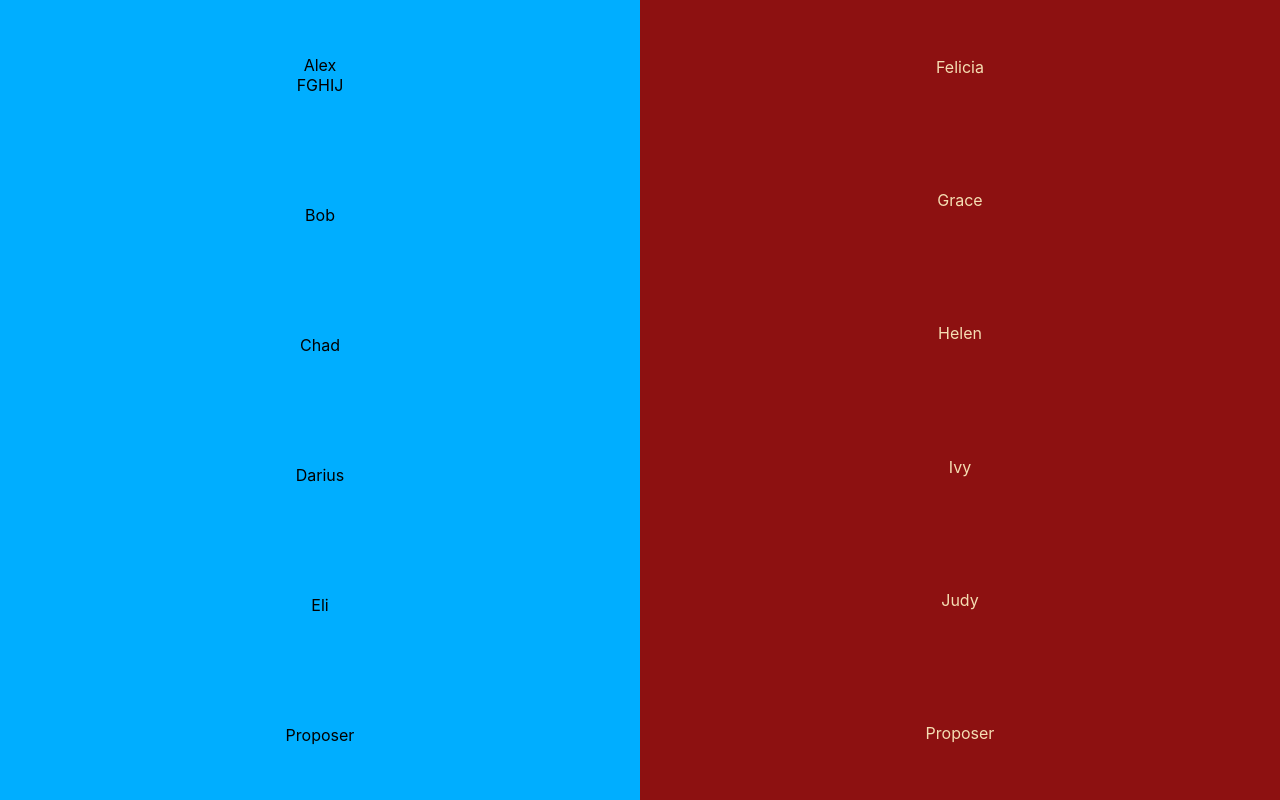
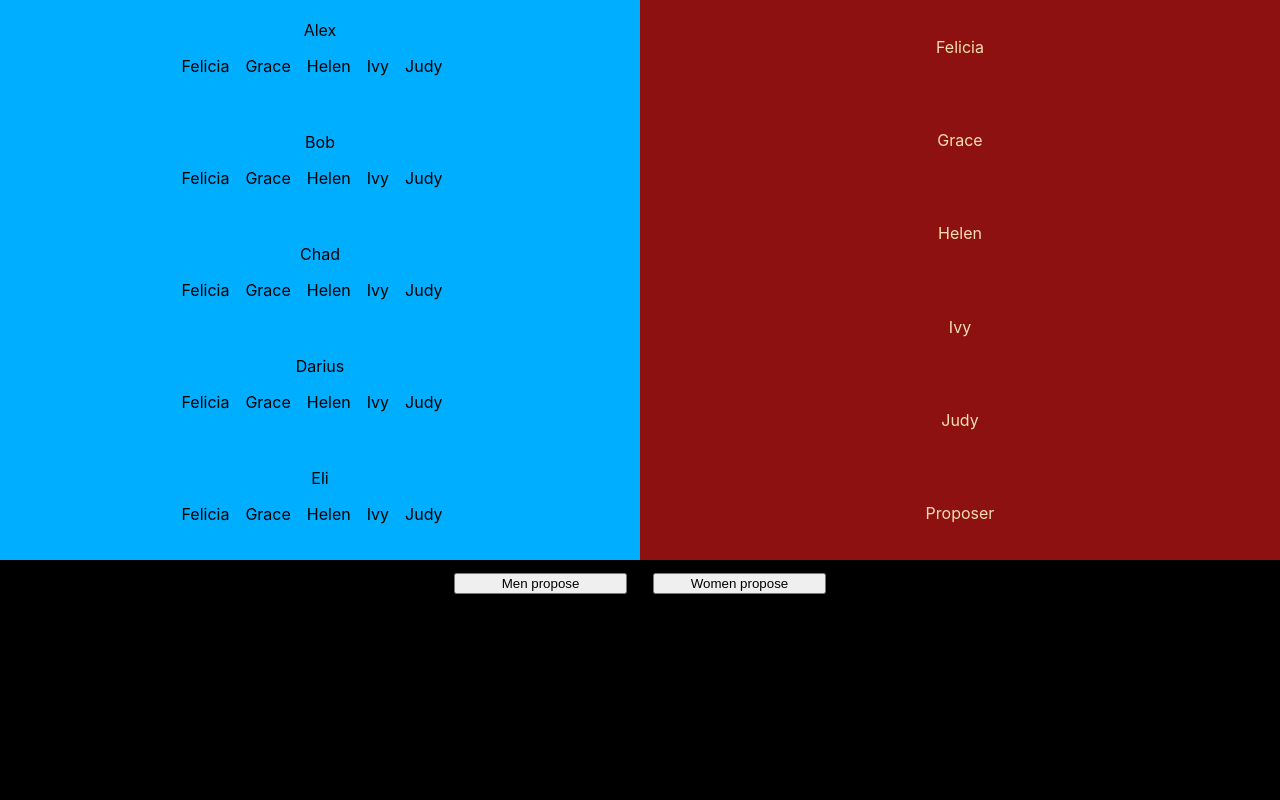
Before and after one commit to songchen1999/stable-matching-visual, a React (Create React App) app in the folder match/: page / in a window 1280 px wide. Built offline with nearby package versions, Linux system fonts and the light colour scheme.

Commit message:
more grid

```diff
--- a/match/src/App.css
+++ b/match/src/App.css
@@ -2,29 +2,46 @@
   text-align: center;
   height: 100vh;
   background-color: black;
-  display: flex;
-  flex-direction: row;
-  justify-content: space-between;
+
 }
 
-.Man {
+.Top {
+  height: 70%;
+  display: grid;
+  grid-template-columns: 1fr 1fr;
+  grid-template-areas: "MAN WOMAN"
+}
+
+button {
+  width: 13em;
+  margin: 1vw;
+
+}
+
+
+.Men {
   background-color: rgb(0, 174, 255);
   flex: 1 1 auto;
   display: flex;
   flex-direction: column;
   justify-content: space-around;
+  grid-area: MAN;
 }
 
-.Woman {
+.Women {
   background-color: rgb(141, 17, 17);
   flex: 1 1 auto;
   display: flex;
   flex-direction: column;
   justify-content: space-around;
   color: wheat;
+  grid-area: WOMAN;
 }
 
 .PreferList {
-  margin: 0%;
   padding-inline-start: 0px;
 }
+
+.PreferList li{
+  margin-right: 1em;
+}
--- a/match/src/App.js
+++ b/match/src/App.js
@@ -1,28 +1,27 @@
 import logo from './logo.svg';
 import './App.css';
+import Man from './Man';
+import React, { useState } from 'react';
 
 function App() {
+  const [ManData,SetManData] = useState(
+    [
+      ["Alex",["Felicia","Grace","Helen", "Ivy", "Judy"]],
+      ["Bob",["Felicia","Grace","Helen", "Ivy", "Judy"]],
+      ["Chad",["Felicia","Grace","Helen", "Ivy", "Judy"]],
+      ["Darius",["Felicia","Grace","Helen", "Ivy", "Judy"]],
+      ["Eli",["Felicia","Grace","Helen", "Ivy", "Judy"]]
+    ]
+  )
+
   return (
     <div className="App">
-      <div className="Man">
-          <div>
-          Alex
-          <ul className="PreferList">
-            <li style={{display:"inline"}}>F</li>
-            <li style={{display:"inline"}}>G</li>
-            <li style={{display:"inline"}}>H</li>
-            <li style={{display:"inline"}}>I</li>
-            <li style={{display:"inline"}}>J</li>
-          </ul>
-          </div>
-          <div>Bob</div>
-          <div>Chad</div>
-          <div>Darius</div>
-          <div>Eli</div>
-          <div>Proposer</div>
+      <div className="Top">
+        <div className="Men">
+            {ManData.map(e=>(<Man name={e[0]} preferences={e[1]}/>))}
         </div>
 
-      <div className="Woman">
+        <div className="Women">
             <div>Felicia</div>
             <div>Grace</div>
             <div>Helen</div>
@@ -31,6 +30,17 @@ function App() {
             <div>Proposer</div>
         </div>
       </div>
+
+      <div className="bottom">
+        <div className="Buttons">
+          <button type="button">Men propose</button>
+          <button type="button">Women propose</button>
+        </div>
+
+
+      </div>
+
+    </div>
   );
 }
 
--- /dev/null
+++ b/match/src/Man.js
@@ -0,0 +1,12 @@
+import React, { useState } from 'react';
+
+export default function Man(props) {
+    return (
+        <div>
+            {props.name || "Alex"}
+            <ul className="PreferList">
+                {props.preferences &&  props.preferences.map(e=>(<li style={{display:"inline"}}>{e}</li>))}
+            </ul>
+        </div>
+    )
+}
```
Lines whose indentation alone changed are shown as unchanged.
